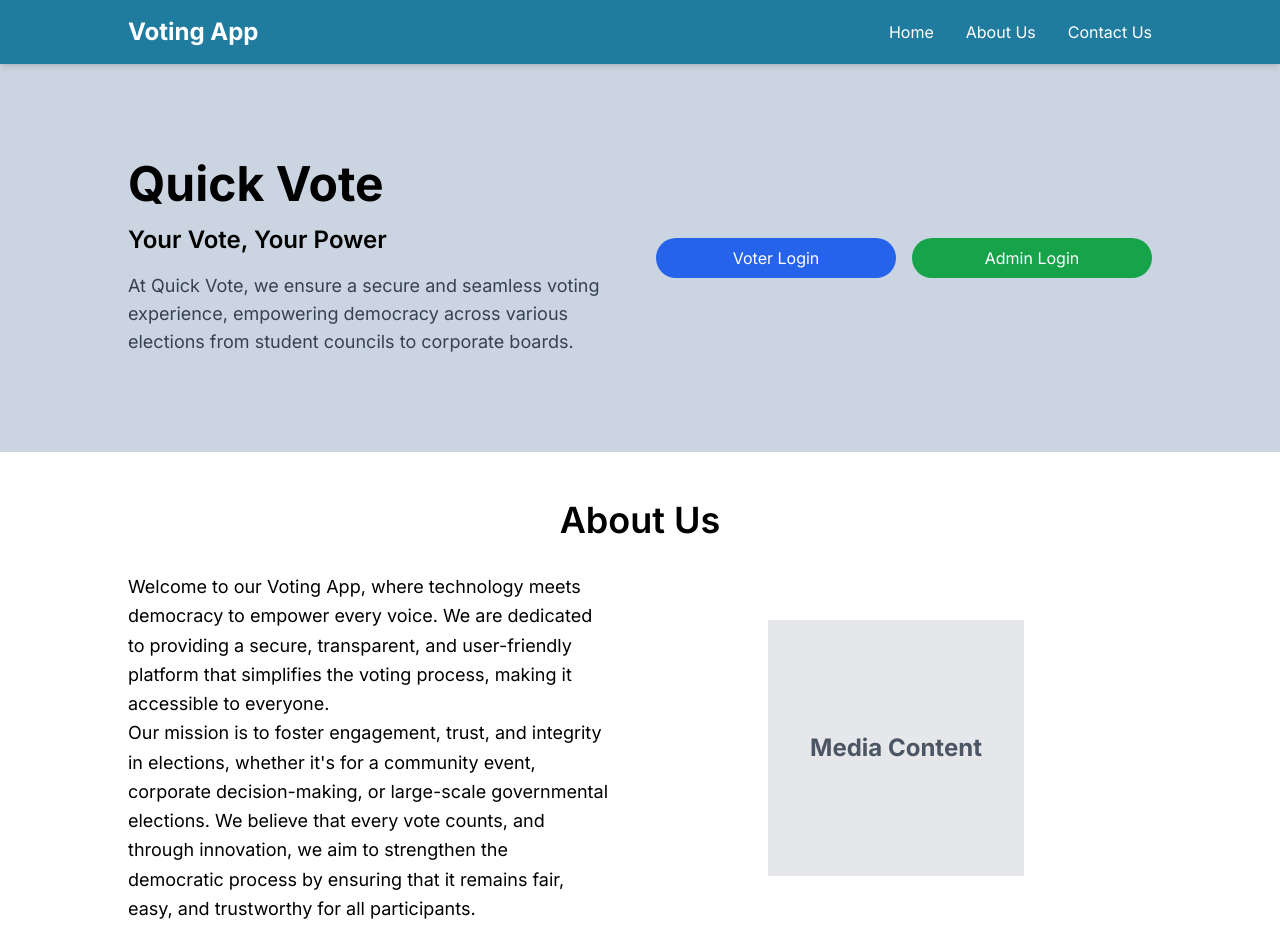
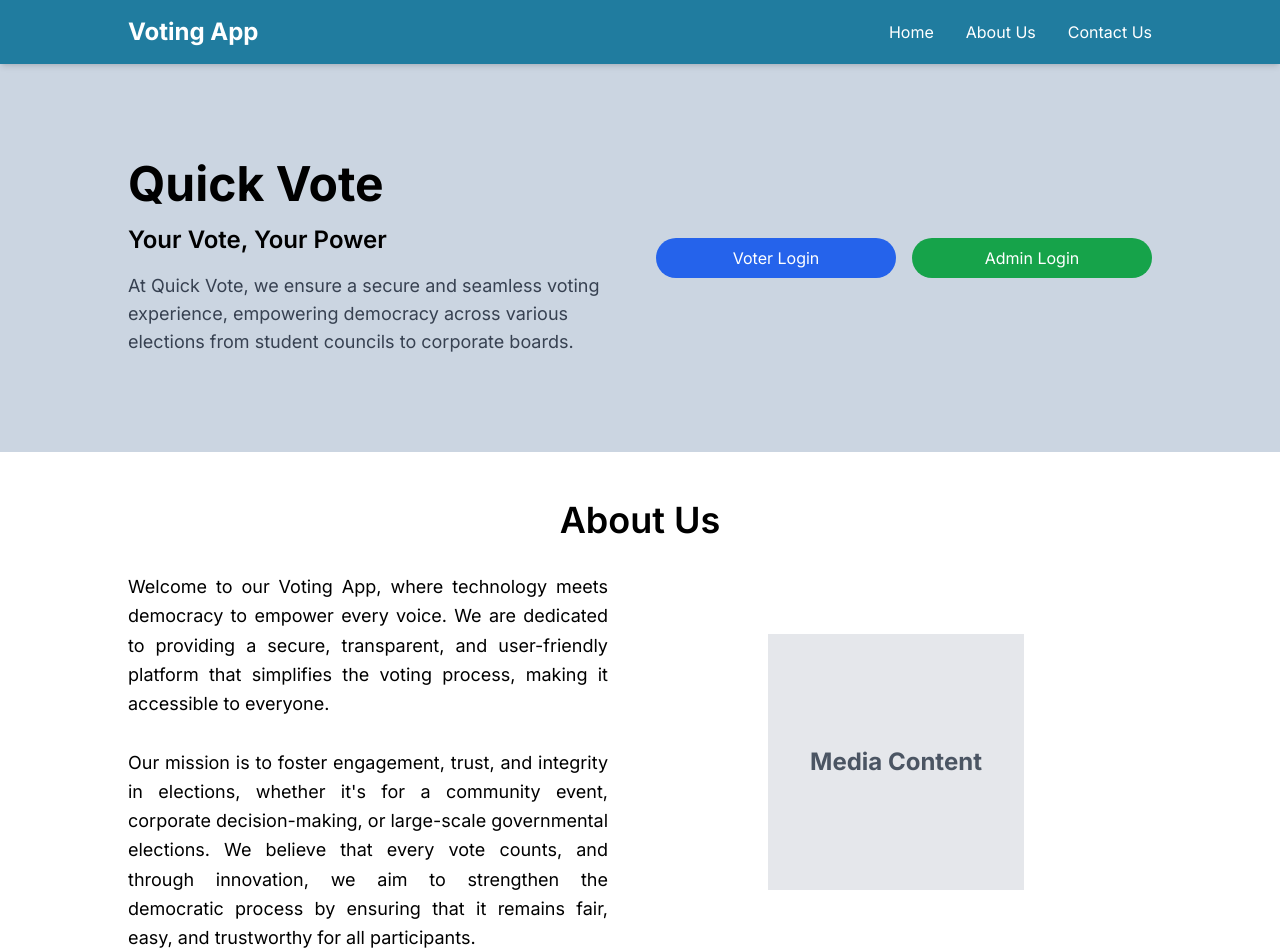
Before and after one commit to Preetirajdhami/BlockchainVoting, a Next.js app in the folder frontend/: page / in a window 1280 px wide. Shown: the top 952 px of the page. Built offline with nearby package versions, Linux system fonts and the light colour scheme.

Commit message:
changes added to about us

```diff
--- a/frontend/src/app/components/About.tsx
+++ b/frontend/src/app/components/About.tsx
@@ -2,14 +2,15 @@ import React from 'react';
 
 const About = () => {
   return (
-    <div id="about" className="lg:px-32 px-6 md:px-8  mx-auto py-12">
+    <div id="about" className="lg:px-32 px-6 md:px-8 mx-auto py-12">
       <div className="text-center text-4xl font-semibold mb-8">
         About Us
       </div>
       <div className="flex flex-col md:flex-row justify-center items-center">
         <div className="md:w-1/2 text-lg leading-relaxed mb-8 md:mb-0 md:pr-8 px-4 md:px-0">
-          <p>Welcome to our Voting App, where technology meets democracy to empower every voice. We are dedicated to providing a secure, transparent, and user-friendly platform that simplifies the voting process, making it accessible to everyone.</p>
-          <p>Our mission is to foster engagement, trust, and integrity in elections, whether it's for a community event, corporate decision-making, or large-scale governmental elections. We believe that every vote counts, and through innovation, we aim to strengthen the democratic process by ensuring that it remains fair, easy, and trustworthy for all participants.</p>
+          <p className="text-justify">Welcome to our Voting App, where technology meets democracy to empower every voice. We are dedicated to providing a secure, transparent, and user-friendly platform that simplifies the voting process, making it accessible to everyone.</p>
+          <br></br>
+          <p className="text-justify">Our mission is to foster engagement, trust, and integrity in elections, whether it's for a community event, corporate decision-making, or large-scale governmental elections. We believe that every vote counts, and through innovation, we aim to strengthen the democratic process by ensuring that it remains fair, easy, and trustworthy for all participants.</p>
         </div>
         <div className="md:w-1/2 flex justify-center">
           <div className="bg-gray-200 h-64 w-64 flex items-center justify-center text-2xl font-bold text-gray-600">
```
Also changed, not shown: 2 other files (tests, documents, lock files or other folders).
